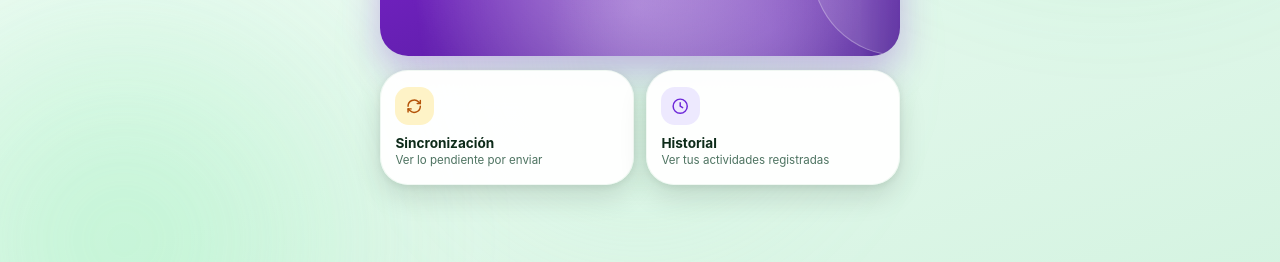
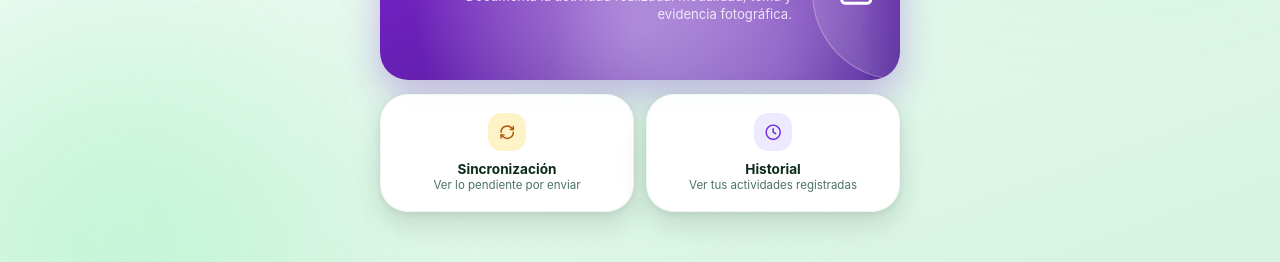
Before and after one commit to jessfn/ECAPWA, a Vue app in the folder pwa-eca/: page / in a window 1280 px wide. Shown: the part 484-746 px from the top of the page. Built offline with nearby package versions, Linux system fonts and the light colour scheme; no server answers; sample sign-in values are in the browser's storage.

Commit message:
Regresa el espaciado del header a como estaba y centra icono/texto en Sincronizacion/Historial

```diff
--- a/pwa-eca/src/App.vue
+++ b/pwa-eca/src/App.vue
@@ -37,7 +37,7 @@ const mostrarHeader = computed(() => !esRutaAuth.value && auth.estaAutenticado)
 
 <style>
 .app-main--con-header {
-  padding-top: calc(52px + env(safe-area-inset-top, 0px));
+  padding-top: calc(64px + env(safe-area-inset-top, 0px));
   position: relative;
   z-index: 1;
 }
--- a/pwa-eca/src/style.css
+++ b/pwa-eca/src/style.css
@@ -117,7 +117,7 @@ a {
   width: 100%;
   max-width: 480px;
   margin: 0 auto;
-  padding: 0.9rem 1.25rem 3rem;
+  padding: 1.5rem 1.25rem 3rem;
 }
 @media (max-width: 360px) {
   .eca-contenido {
@@ -127,7 +127,7 @@ a {
 @media (min-width: 700px) {
   .eca-contenido {
     max-width: 560px;
-    padding-top: 1.25rem;
+    padding-top: 2rem;
   }
 }
 
--- a/pwa-eca/src/views/InicioView.vue
+++ b/pwa-eca/src/views/InicioView.vue
@@ -414,9 +414,10 @@ const accesos = [
 .inicio-acceso {
   display: flex;
   flex-direction: column;
-  align-items: flex-start;
+  align-items: center;
+  text-align: center;
   gap: 0.6rem;
-  padding: 1rem 0.9rem;
+  padding: 1.1rem 0.9rem;
   text-decoration: none;
   color: var(--eca-ink);
   transition: transform 0.15s cubic-bezier(0.34, 1.56, 0.64, 1), box-shadow 0.15s ease;
```
